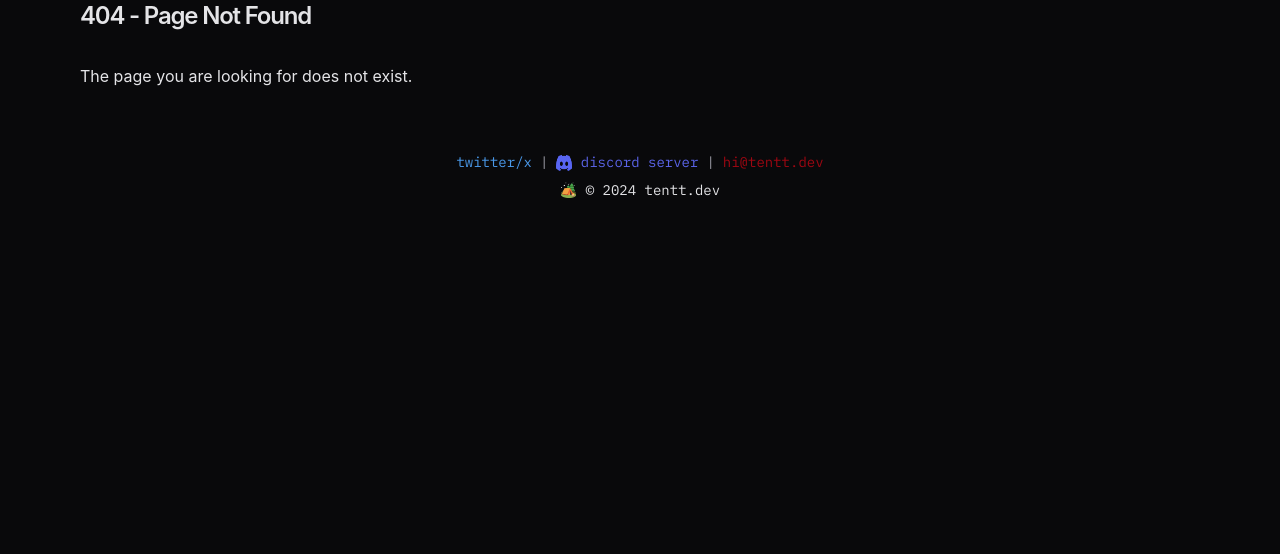
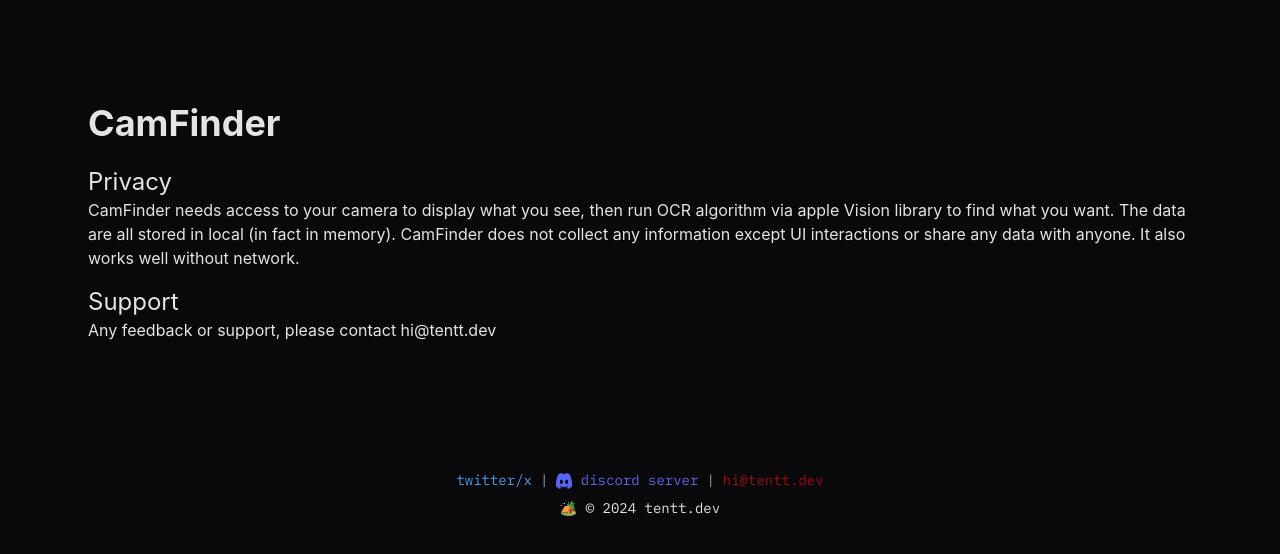
Before and after one commit to heyppen/site.me, a Next.js app: page /camfinder in a window 1280 px wide. Before the commit this address had no page. Shown: the top 554 px of the page. Built offline with nearby package versions, Linux system fonts and the light colour scheme.

Commit message:
add /camfinder

```diff
--- /dev/null
+++ b/app/camfinder/page.tsx
@@ -0,0 +1,24 @@
+export default function Page() {
+  return (
+    <div className="py-16">
+      <div className="mt-8 mx-2">
+        <h1 className="font-bold text-[36px] mb-4">CamFinder</h1>
+        <h2 className="text-2xl" id="privacy">
+          Privacy
+        </h2>
+        <p>
+          CamFinder needs access to your camera to display what you see, then
+          run OCR algorithm via apple Vision library to find what you want. The
+          data are all stored in local (in fact in memory). CamFinder does not
+          collect any information except UI interactions or share any data with
+          anyone. It also works well without network.
+        </p>
+
+        <h2 className="mt-4 text-2xl" id="support">
+          Support
+        </h2>
+        <p>Any feedback or support, please contact hi@tentt.dev</p>
+      </div>
+    </div>
+  );
+}
```
